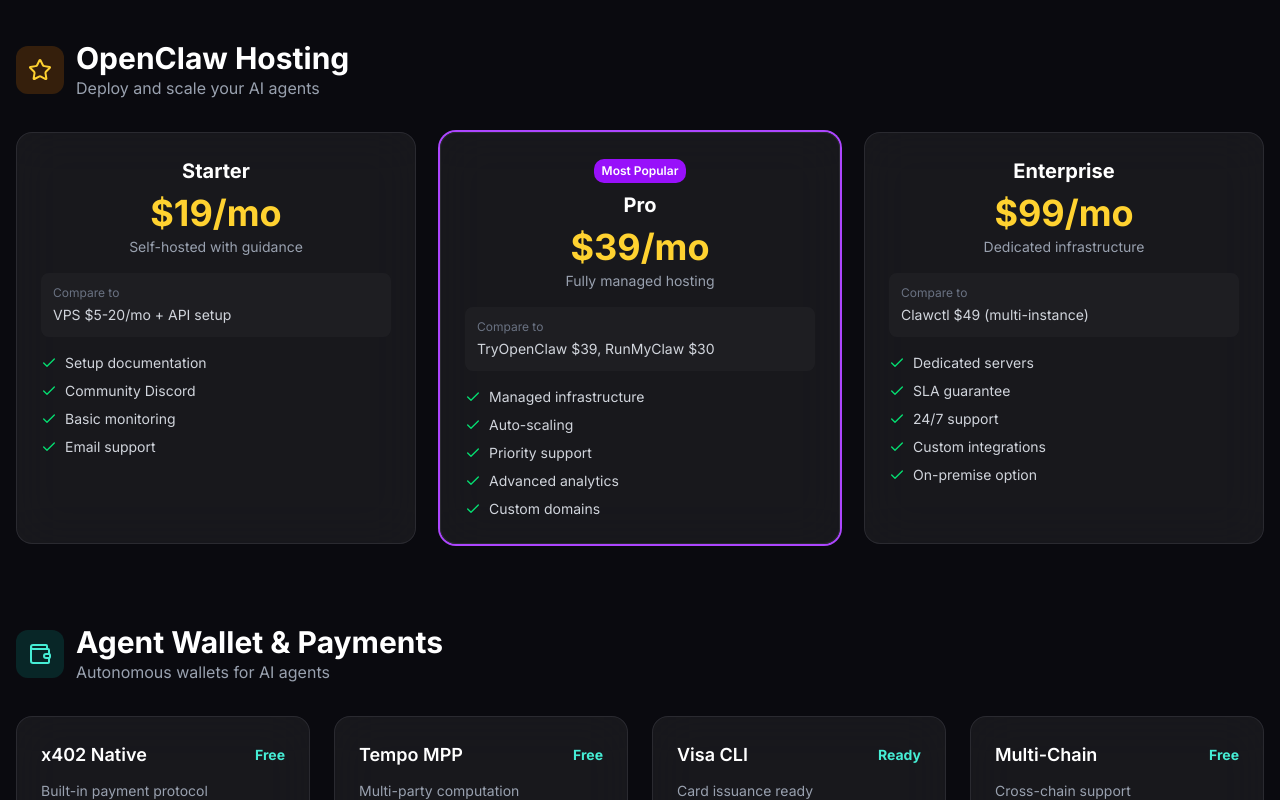
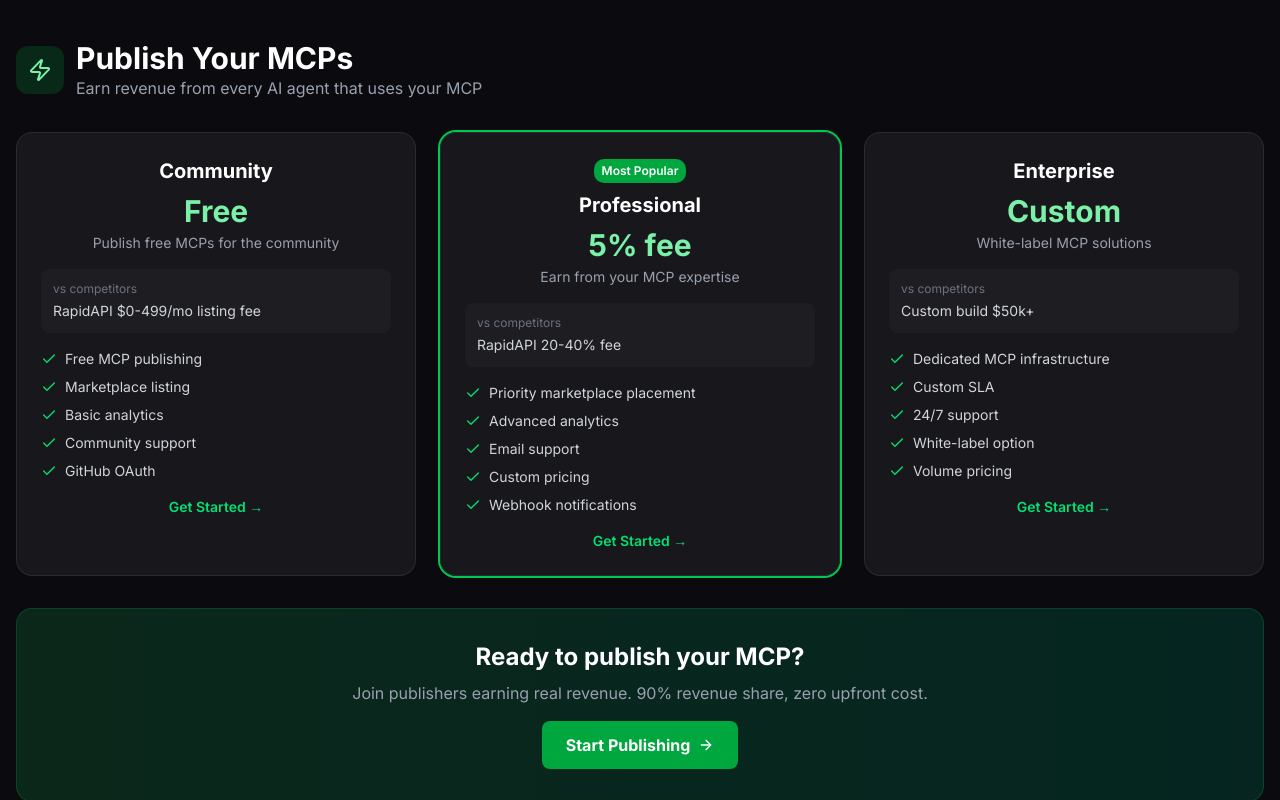
Before and after one commit to FrankieMolt/OMA-AI, a Next.js app: page /pricing in a window 1280 px wide. Shown: the part 1700-2500 px from the top of the page. Built offline with nearby package versions, Linux system fonts and the light colour scheme; what wagmi would draw is missing.

Commit message:
fix: replace fake OpenClaw Hosting section with real MCP Publisher revenue model

```diff
--- a/src/app/pricing/page.tsx
+++ b/src/app/pricing/page.tsx
@@ -5,7 +5,7 @@
 
 export const metadata: Metadata = {
   title: 'Pricing | OMA-AI - Open Market Access',
-  description: 'Comprehensive pricing for OMA-AI MCP Marketplace, LLM resale, GPU compute, and OpenClaw hosting.',
+  description: 'OMA-AI pricing: MCP marketplace (free), x402 micropayments (5% fee), GPU compute, and MCP publisher revenue share. No platform fees for self-hosted deployments.',
 };
 
 const coreServices = [
@@ -83,27 +83,27 @@
   },
 ];
 
-const openclawPlans = [
+const publisherTiers = [
   {
-    name: 'Starter',
-    price: '$19/mo',
-    description: 'Self-hosted with guidance',
-    compareTo: 'VPS $5-20/mo + API setup',
-    features: ['Setup documentation', 'Community Discord', 'Basic monitoring', 'Email support'],
+    name: 'Community',
+    price: 'Free',
+    description: 'Publish free MCPs for the community',
+    compareTo: 'RapidAPI $0-499/mo listing fee',
+    features: ['Free MCP publishing', 'Marketplace listing', 'Basic analytics', 'Community support', 'GitHub OAuth'],
   },
   {
-    name: 'Pro',
-    price: '$39/mo',
-    description: 'Fully managed hosting',
-    compareTo: 'TryOpenClaw $39, RunMyClaw $30',
-    features: ['Managed infrastructure', 'Auto-scaling', 'Priority support', 'Advanced analytics', 'Custom domains'],
+    name: 'Professional',
+    price: '5% fee',
+    description: 'Earn from your MCP expertise',
+    compareTo: 'RapidAPI 20-40% fee',
+    features: ['Priority marketplace placement', 'Advanced analytics', 'Email support', 'Custom pricing', 'Webhook notifications'],
   },
   {
     name: 'Enterprise',
-    price: '$99/mo',
-    description: 'Dedicated infrastructure',
-    compareTo: 'Clawctl $49 (multi-instance)',
-    features: ['Dedicated servers', 'SLA guarantee', '24/7 support', 'Custom integrations', 'On-premise option'],
+    price: 'Custom',
+    description: 'White-label MCP solutions',
+    compareTo: 'Custom build $50k+',
+    features: ['Dedicated MCP infrastructure', 'Custom SLA', '24/7 support', 'White-label option', 'Volume pricing'],
   },
 ];
 
@@ -164,10 +164,10 @@
     openapi: false,
   },
   {
-    feature: 'OpenClaw Hosting',
+    feature: 'Publish MCPs',
     oma: true,
     rapidapi: false,
-    smithery: false,
+    smithery: true,
     openapi: false,
   },
   {
@@ -333,34 +333,34 @@
           </div>
         </div>
 
-        {/* OpenClaw Hosting */}
+        {/* MCP Publisher Revenue */}
         <div className="mb-20">
           <div className="flex items-center gap-3 mb-8">
-            <div className="w-12 h-12 bg-amber-600/20 rounded-xl flex items-center justify-center">
-              <Star className="w-6 h-6 text-amber-300" />
+            <div className="w-12 h-12 bg-green-600/20 rounded-xl flex items-center justify-center">
+              <Zap className="w-6 h-6 text-green-300" />
             </div>
             <div>
-              <h2 className="text-3xl font-bold text-white">OpenClaw Hosting</h2>
-              <p className="text-gray-400">Deploy and scale your AI agents</p>
+              <h2 className="text-3xl font-bold text-white">Publish Your MCPs</h2>
+              <p className="text-gray-400">Earn revenue from every AI agent that uses your MCP</p>
             </div>
           </div>
-          <div className="grid md:grid-cols-3 gap-6">
-            {openclawPlans.map((plan) => (
-              <GlassCard key={plan.name} className={`p-6 ${plan.name === 'Pro' ? 'ring-2 ring-purple-500' : ''}`}>
-                {plan.name === 'Pro' && (
+          <div className="grid md:grid-cols-3 gap-6 mb-8">
+            {publisherTiers.map((plan) => (
+              <GlassCard key={plan.name} className={`p-6 ${plan.name === 'Professional' ? 'ring-2 ring-green-500' : ''}`}>
+                {plan.name === 'Professional' && (
                   <div className="text-center mb-2">
-                    <span className="inline-block px-2 py-1 bg-purple-600 rounded text-xs font-semibold text-white">
+                    <span className="inline-block px-2 py-1 bg-green-600 rounded text-xs font-semibold text-white">
                       Most Popular
                     </span>
                   </div>
                 )}
                 <div className="text-center mb-4">
                   <h3 className="text-xl font-bold text-white">{plan.name}</h3>
-                  <div className="text-4xl font-bold text-amber-300 mt-2">{plan.price}</div>
+                  <div className="text-3xl font-bold text-green-300 mt-2">{plan.price}</div>
                   <p className="text-sm text-gray-400 mt-1">{plan.description}</p>
                 </div>
                 <div className="bg-zinc-800/50 rounded-lg p-3 mb-4">
-                  <p className="text-xs text-gray-500 mb-1">Compare to</p>
+                  <p className="text-xs text-gray-500 mb-1">vs competitors</p>
                   <p className="text-sm text-gray-300">{plan.compareTo}</p>
                 </div>
                 <ul className="space-y-2">
@@ -371,8 +371,19 @@
                     </li>
                   ))}
                 </ul>
+                <Link href="/publish" className="block mt-4 text-center text-green-400 hover:text-green-300 text-sm font-semibold">
+                  Get Started →
+                </Link>
               </GlassCard>
             ))}
+          </div>
+          {/* Publisher CTA */}
+          <div className="bg-gradient-to-r from-green-900/40 to-emerald-900/40 rounded-2xl p-8 border border-green-500/20 text-center">
+            <h3 className="text-2xl font-bold text-white mb-2">Ready to publish your MCP?</h3>
+            <p className="text-gray-400 mb-4">Join publishers earning real revenue. 90% revenue share, zero upfront cost.</p>
+            <Link href="/publish" className="inline-flex items-center gap-2 bg-green-600 hover:bg-green-500 text-white font-bold px-6 py-3 rounded-lg transition-colors">
+              Start Publishing <ArrowRight className="w-4 h-4" />
+            </Link>
           </div>
         </div>
 
@@ -499,9 +510,9 @@
               </p>
             </GlassCard>
             <GlassCard className="p-6">
-              <h3 className="text-lg font-semibold text-white mb-2">Can I self-host OpenClaw?</h3>
+              <h3 className="text-lg font-semibold text-white mb-2">Can I self-host OMA-AI?</h3>
               <p className="text-gray-300 leading-relaxed">
-                Yes! The Starter plan at $19/mo provides documentation and community support for self-hosting. Compare to raw VPS costs of $5-20/mo plus manual API setup.
+                OMA-AI is fully open-source and self-hostable with Coolify, Docker, or any VPS. No platform fees for self-hosted deployments. Only gas fees for on-chain x402 settlements.
               </p>
             </GlassCard>
             <GlassCard className="p-6">
```
